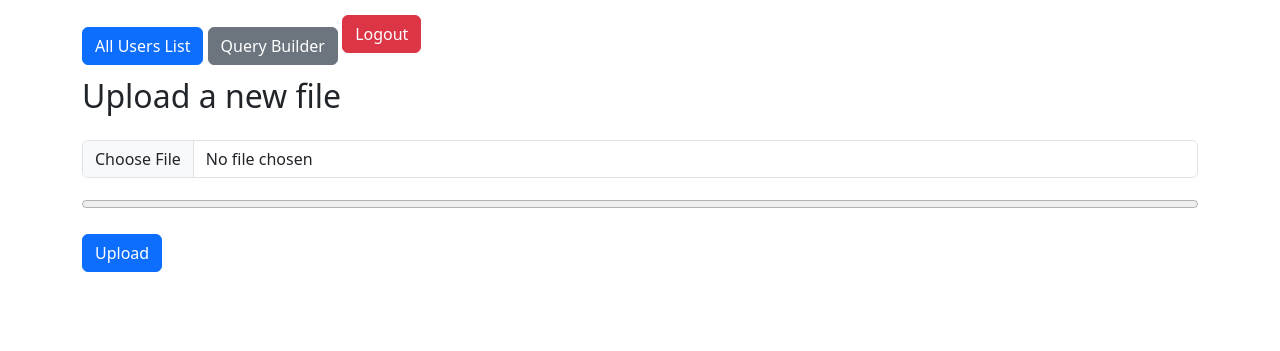
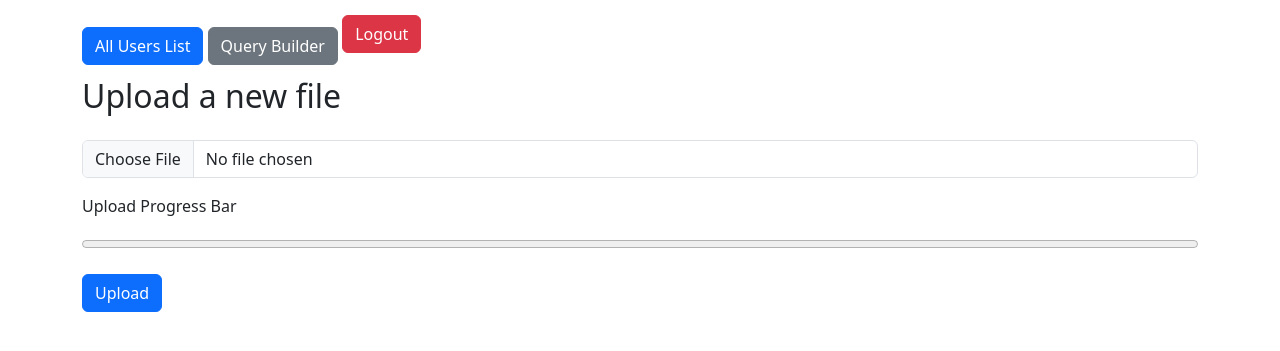
Before and after one commit to redfieldC/catalyst_count, a Django app: page / in a window 1280 px wide. Shown: the part 167-518 px from the top of the page. Run offline with Django 5.2, Linux system fonts and the light colour scheme; the visitor is signed in with stand-in values (Sample User, id 1); some libraries are stand-ins or nearby versions.

Commit message:
added README.txt

```diff
--- a/catalyst_count/templates/file_list.html
+++ b/catalyst_count/templates/file_list.html
@@ -29,6 +29,8 @@
             <div class="mb-3">
                 <input type="file" name="file" class="form-control" required>
             </div>
+            <div class="mb-3">Upload Progress Bar</div>
+
             <div class="mb-3">
                 <progress id="fileProgress" value="0" max="100" style="width: 100%"></progress>
             </div>
```
Also changed, not shown: README.txt (added).
